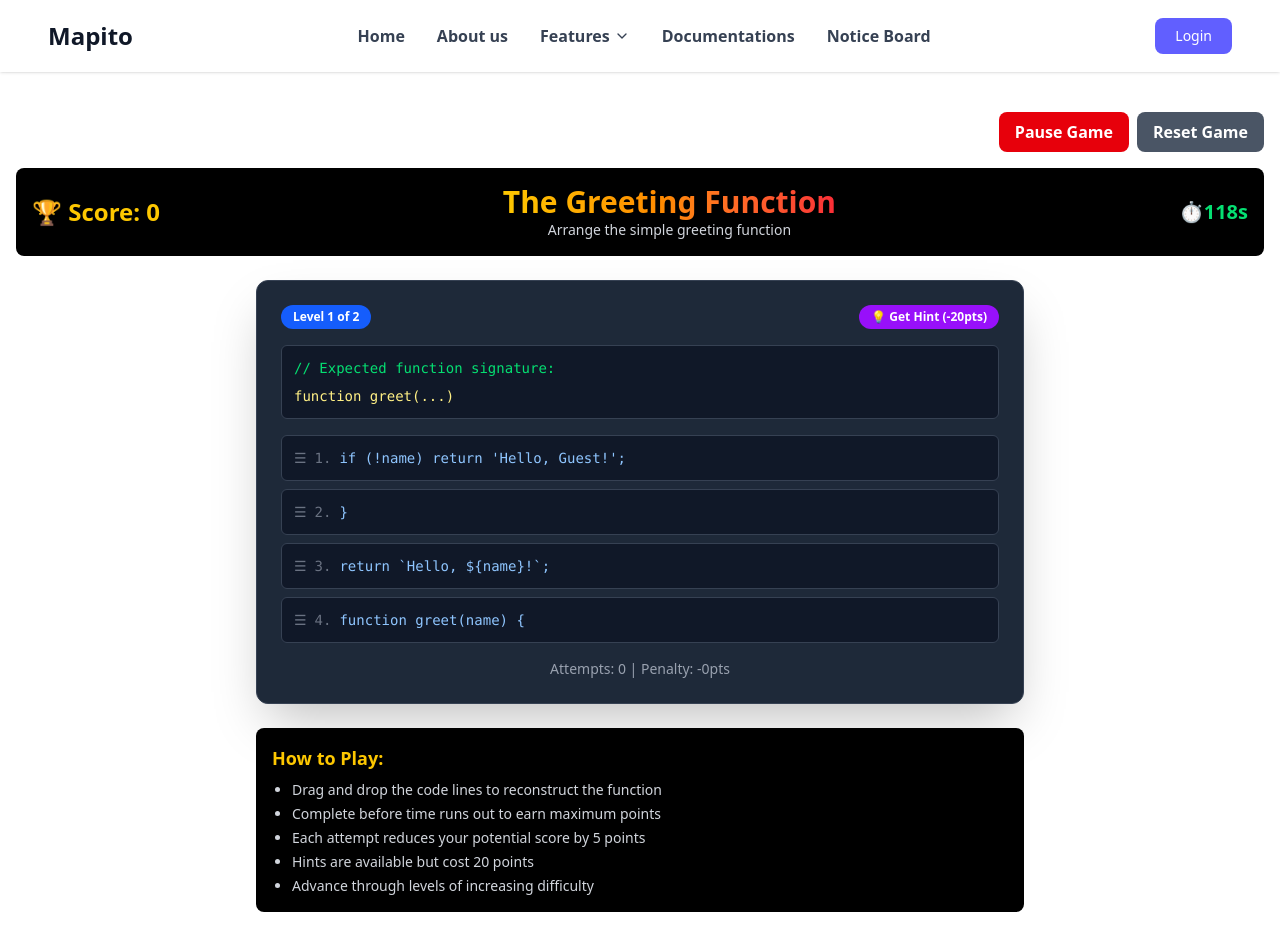
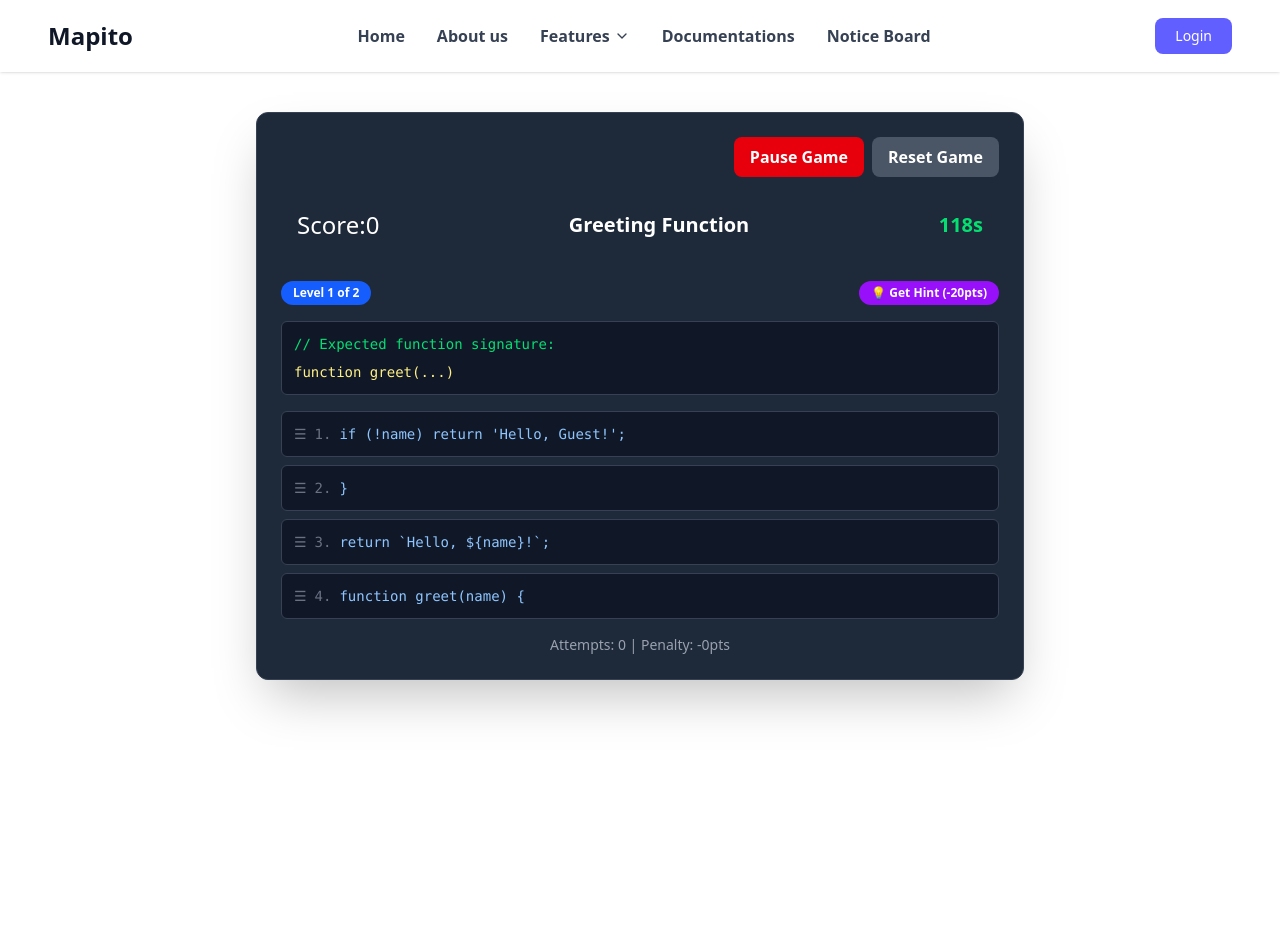
Before and after one commit to wintwah243/Mapito, a React (Vite) app in the folder mapito/: page /games/game2 in a window 1280 px wide. Both pictures are taken after a click on the button "Start Game". After the commit the page ends 880 px from the top, so only its background shows below. Built offline with nearby package versions, Linux system fonts and the light colour scheme.

Commit message:
Update CodeOrderGame.jsx

```diff
--- a/mapito/src/Games/CodeOrderGame.jsx
+++ b/mapito/src/Games/CodeOrderGame.jsx
@@ -33,7 +33,7 @@ const originalCode = [
 const levels = [
     {
         id: 1,
-        name: "The Greeting Function",
+        name: "Greeting Function",
         description: "Arrange the simple greeting function",
         code: originalCode,
         timeLimit: 120,
@@ -275,55 +275,6 @@ const CodeOrderGame = () => {
             {showConfetti && <Confetti width={width} height={height} recycle={false} />}
             <Navbar />
             <div className="container mx-auto px-4 py-8">
-                {/* Game Status Controls */}
-                {(gameStatus === 'playing' || gameStatus === 'paused') && (
-                    <div className="flex justify-end mb-4 space-x-2">
-                        {gameStatus === 'playing' ? (
-                            <button
-                                onClick={stopGame}
-                                className="px-4 py-2 bg-red-600 hover:bg-red-700 rounded-lg font-bold transition-all"
-                            >
-                                Pause Game
-                            </button>
-                        ) : (
-                            <button
-                                onClick={resumeGame}
-                                className="px-4 py-2 bg-green-600 hover:bg-green-700 rounded-lg font-bold transition-all"
-                            >
-                                 Resume Game
-                            </button>
-                        )}
-                        <button
-                            onClick={resetGame}
-                            className="px-4 py-2 bg-gray-600 hover:bg-gray-700 rounded-lg font-bold transition-all"
-                        >
-                             Reset Game
-                        </button>
-                    </div>
-                )}
-
-                {/* Header - Only show when not in intro */}
-                {gameStatus !== 'intro' && (
-                    <div className="flex justify-between items-center mb-6 p-4 bg-black bg-opacity-50 rounded-lg">
-                        <div className="text-center">
-                            <h2 className="text-2xl font-bold text-yellow-400">🏆 Score: {score}</h2>
-                        </div>
-                        <div className="text-center">
-                            <h1 className="text-3xl font-extrabold bg-clip-text text-transparent bg-gradient-to-r from-yellow-400 to-red-500">
-                                {levels[currentLevel].name}
-                            </h1>
-                            <p className="text-sm text-gray-300">{levels[currentLevel].description}</p>
-                        </div>
-                        <div className="text-center">
-                            {gameStatus === 'playing' && (
-                                <div className="text-xl font-bold flex items-center justify-center">
-                                    ⏱️ <span className={timeLeft < 10 ? 'text-red-500 animate-pulse' : 'text-green-400'}>{timeLeft}s</span>
-                                </div>
-                            )}
-                        </div>
-                    </div>
-                )}
-
                 {/* Intro Screen */}
                 {gameStatus === 'intro' && (
                     <div className="max-w-3xl mx-auto p-8 bg-white bg-opacity-80 rounded-xl shadow-2xl border border-gray-700 text-center">
@@ -331,7 +282,7 @@ const CodeOrderGame = () => {
                             Code Order Game
                         </h1>
                         <div className="mb-8 text-left">
-                            <h2 className="text-2xl font-bold text-yellow-400 mb-4">Welcome to the Code Order Game!</h2>
+                            <h2 className="text-2xl font-bold text-purple-400 mb-4">Welcome to the Code Order Game!</h2>
                             <p className="mb-4 text-black">
                                 Test your programming knowledge by rearranging shuffled code lines back to their correct order.
                                 Complete levels under time pressure to earn maximum points!
@@ -361,7 +312,7 @@ const CodeOrderGame = () => {
                             </button>
                             <button
                                 onClick={() => navigate('/codinggame')}
-                                className="w-64 px-8 py-4 bg-blue-600 hover:bg-green-700 text-white rounded-lg transition-all transform hover:scale-105 text-center"
+                                className="w-64 px-8 py-4 bg-purple-600 hover:bg-green-700 text-white rounded-lg transition-all transform hover:scale-105 text-center"
                             >
                                 Go Back to Home
                             </button>
@@ -372,6 +323,52 @@ const CodeOrderGame = () => {
                 {/* Game */}
                 {gameStatus === 'playing' && (
                     <div className="max-w-3xl mx-auto p-6 bg-gray-800 bg-opacity-80 rounded-xl shadow-2xl border border-gray-700">
+                        {(gameStatus === 'playing' || gameStatus === 'paused') && (
+                    <div className="flex justify-end mb-4 space-x-2">
+                        {gameStatus === 'playing' ? (
+                            <button
+                                onClick={stopGame}
+                                className="px-4 py-2 bg-red-600 hover:bg-red-700 rounded-lg font-bold transition-all"
+                            >
+                                Pause Game
+                            </button>
+                        ) : (
+                            <button
+                                onClick={resumeGame}
+                                className="px-4 py-2 bg-green-600 hover:bg-green-700 rounded-lg font-bold transition-all"
+                            >
+                                Resume Game
+                            </button>
+                        )}
+                        <button
+                            onClick={resetGame}
+                            className="px-4 py-2 bg-gray-600 hover:bg-gray-700 rounded-lg font-bold transition-all"
+                        >
+                            Reset Game
+                        </button>
+                    </div>
+                )}
+
+                        {gameStatus !== 'intro' && (
+                    <div className="flex justify-between items-center mb-6 p-4 bg-transparent bg-opacity-50 rounded-lg">
+                        <div className="text-center">
+                            <h2 className="text-2xl text-white">Score:{score}</h2>
+                        </div>
+                        <div className="text-center">
+                            <h1 className="text-xl font-extrabold bg-clip-text text-transparent bg-white">
+                                {levels[currentLevel].name}
+                            </h1>
+                            {/* <p className="text-sm text-gray-300">{levels[currentLevel].description}</p> */}
+                        </div>
+                        <div className="text-center">
+                            {gameStatus === 'playing' && (
+                                <div className="text-xl font-bold flex items-center justify-center">
+                                     <span className={timeLeft < 10 ? 'text-red-500 animate-pulse' : 'text-green-400'}>{timeLeft}s</span>
+                                </div>
+                            )}
+                        </div>
+                    </div>
+                )}
                         <div className="flex justify-between mb-4">
                             <span className="px-3 py-1 bg-blue-600 rounded-full text-xs font-bold">
                                 Level {currentLevel + 1} of {levels.length}
@@ -433,13 +430,13 @@ const CodeOrderGame = () => {
                         <div className="grid grid-cols-2 gap-4 max-w-md mx-auto">
                             <button
                                 onClick={resumeGame}
-                                className="px-6 py-3 bg-green-600 hover:bg-green-700 rounded-lg font-bold transition-all transform hover:scale-105"
+                                className="px-6 py-3 bg-green-600 hover:bg-green-700 rounded-lg transition-all transform hover:scale-105"
                             >
                                 Resume Game
                             </button>
                             <button
                                 onClick={resetGame}
-                                className="px-6 py-3 bg-red-600 hover:bg-red-700 rounded-lg font-bold transition-all transform hover:scale-105"
+                                className="px-6 py-3 bg-red-600 hover:bg-red-700 rounded-lg transition-all transform hover:scale-105"
                             >
                                 Quit Game
                             </button>
@@ -461,7 +458,7 @@ const CodeOrderGame = () => {
                                     onClick={nextLevel}
                                     className="px-6 py-3 bg-green-600 hover:bg-green-700 rounded-lg font-bold transition-all transform hover:scale-105"
                                 >
-                                    {currentLevel < levels.length - 1 ? 'Next Level ➡️' : 'Play Again 🔄'}
+                                    {currentLevel < levels.length - 1 ? 'Next Level ' : 'Play Again'}
                                 </button>
                                 <button
                                     onClick={retryLevel}
@@ -500,20 +497,6 @@ const CodeOrderGame = () => {
                         </div>
                     </div>
                 )}
-
-                {/* Instructions - Only show during gameplay */}
-                {gameStatus === 'playing' && (
-                    <div className="max-w-3xl mx-auto mt-6 p-4 bg-black bg-opacity-50 rounded-lg text-sm text-gray-300">
-                        <h3 className="text-lg font-bold text-yellow-400 mb-2">How to Play:</h3>
-                        <ul className="list-disc pl-5 space-y-1">
-                            <li>Drag and drop the code lines to reconstruct the function</li>
-                            <li>Complete before time runs out to earn maximum points</li>
-                            <li>Each attempt reduces your potential score by 5 points</li>
-                            <li>Hints are available but cost 20 points</li>
-                            <li>Advance through levels of increasing difficulty</li>
-                        </ul>
-                    </div>
-                )}
             </div>
         </section>
     );
```
